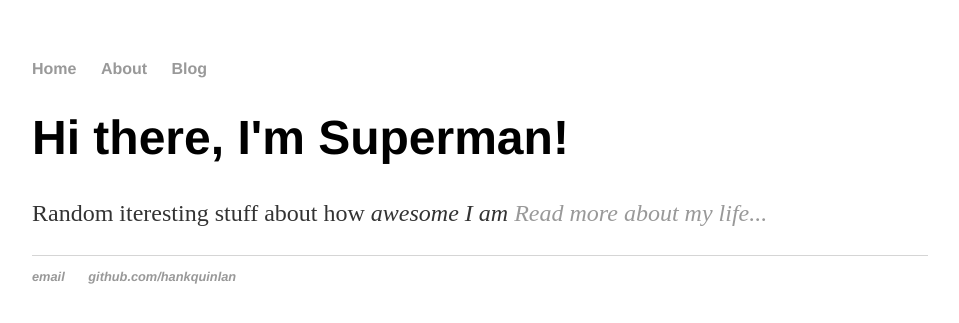
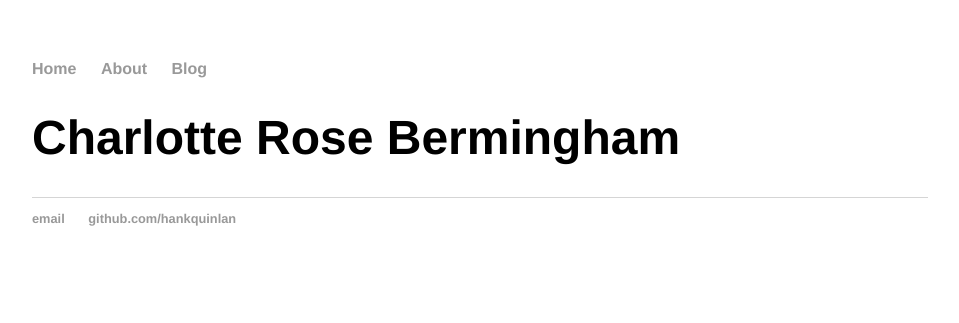
Before and after one commit to CBermingham/CBermingham.github.io, a Jekyll site: the page built from index.html, in a window 1280 px wide. Shown: the top 323 px of the page, without its empty margins (160-1119 px from the left). Built offline with Jekyll 4.4.1, drawn with Linux system fonts in a browser that asks for light colours.

Commit message:
less frontpage text

```diff
--- a/index.html
+++ b/index.html
@@ -3,6 +3,5 @@ layout: default
 
 ---
 <div class="blurb">
-	<h1>Hi there, I'm Superman!</h1>
-	<p>Random iteresting stuff about how <em>awesome<em> I am <a href="/about">Read more about my life...</a></p>
+	<h1>Charlotte Rose Bermingham</h1>
 </div><!-- /.blurb -->
```
